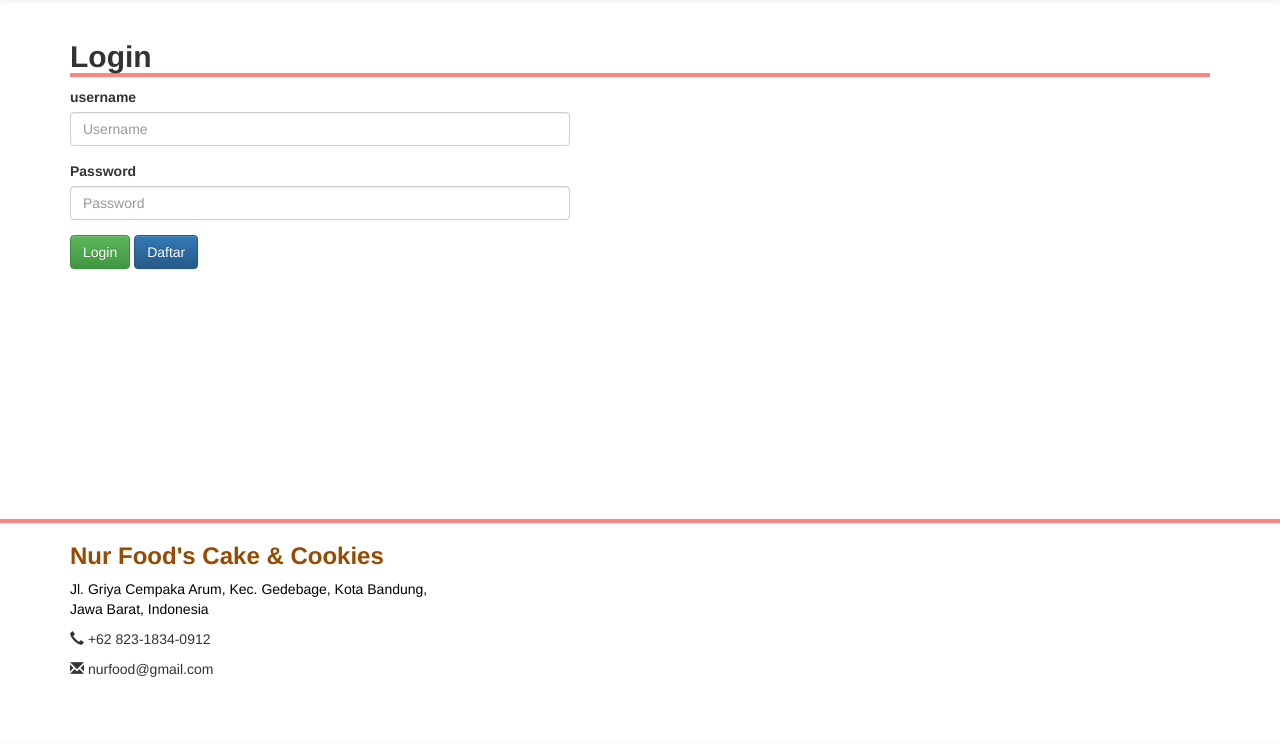
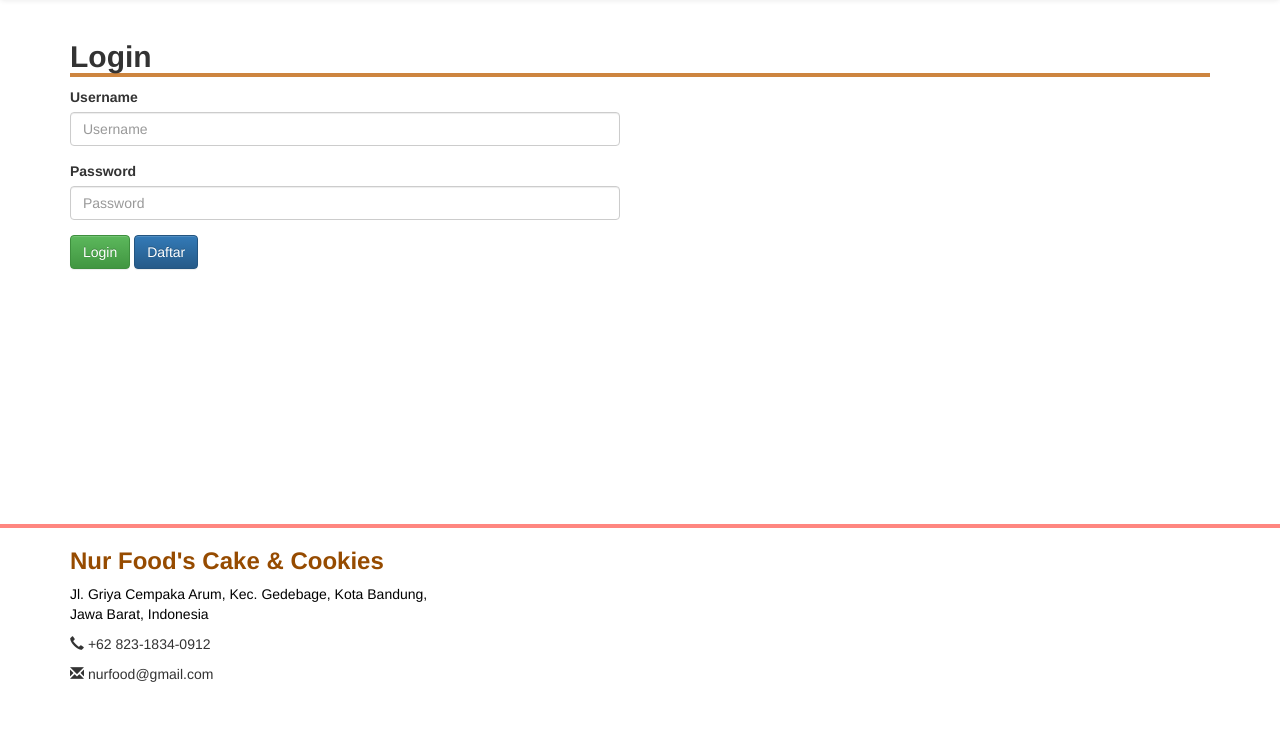
Before and after one commit to rallyz/Toko_Online_1.0, a PHP site: page /user_login.php in a window 1280 px wide. Shown: the part 62-806 px from the top of the page. Before the commit the page ends 739 px from the top, so only its background shows below. Run offline with PHP 8.4, Linux system fonts and the light colour scheme; a stand-in replaces the project's code that opens the database connection; some libraries are stand-ins or nearby versions.

Commit message:
Update user_login.php

```diff
--- a/user_login.php
+++ b/user_login.php
@@ -2,18 +2,18 @@
 	include 'header.php';
  ?>
 
-<div class="container" style="padding-bottom: 250px;">
-		<h2 style=" width: 100%; border-bottom: 4px solid #ff8680"><b>Login</b></h2>
+<div class="container" style="padding-bottom: 255px;">
+		<h2 style=" width: 100%; border-bottom: 4px solid #CD853F"><b>Login</b></h2>
 
 <form action="proses/login.php" method="POST">
 		<div class="form-group">
-			<label for="exampleInputEmail1">username</label>
-			<input type="text" class="form-control" id="exampleInputEmail1" placeholder="Username" name="username" style="width: 500px;">
+			<label for="exampleInputEmail1">Username</label>
+			<input type="text" class="form-control" id="exampleInputEmail1" placeholder="Username" name="username" style="width: 550px;">
 		</div>
 
 		<div class="form-group">
 			<label for="exampleInputEmail1">Password</label>
-			<input type="password" class="form-control" id="exampleInputEmail1" placeholder="Password" name="pass" style="width: 500px;">
+			<input type="password" class="form-control" id="exampleInputEmail1" placeholder="Password" name="pass" style="width: 550px;">
 		</div>
 		<button type="submit" class="btn btn-success">Login</button>
 		<a href="register.php" class="btn btn-primary">Daftar</a>
```
